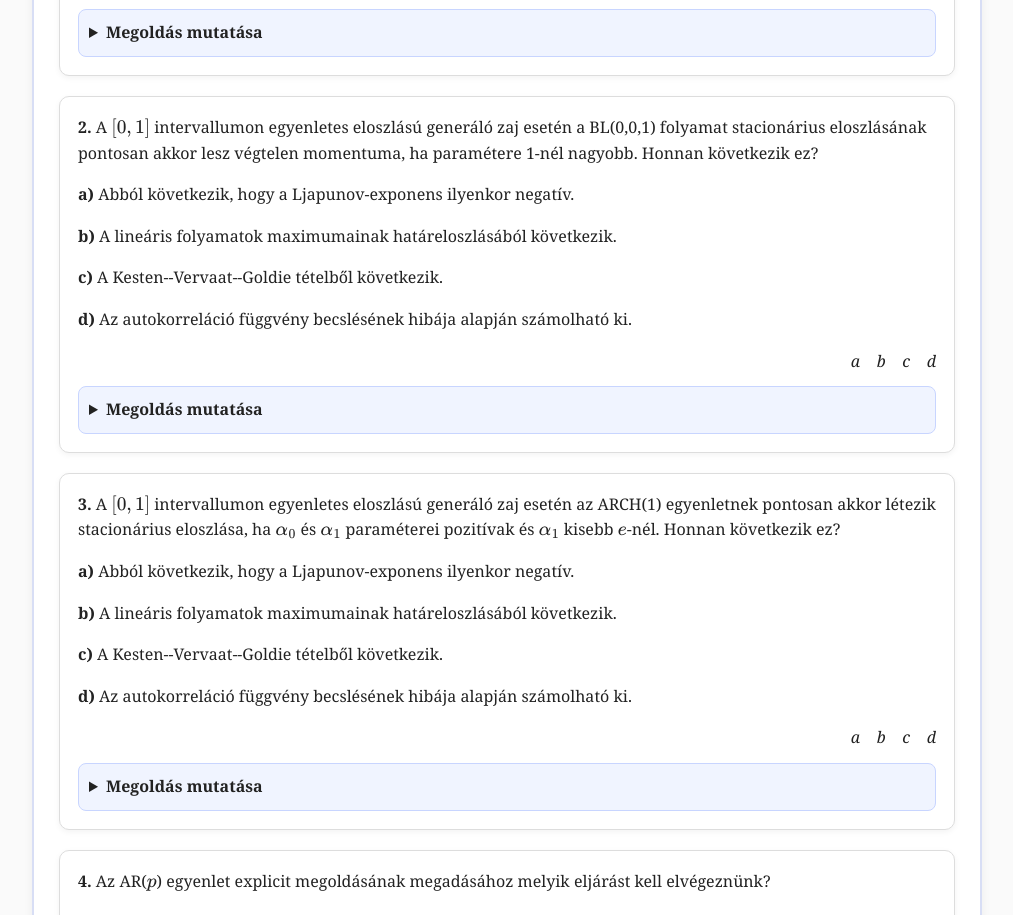
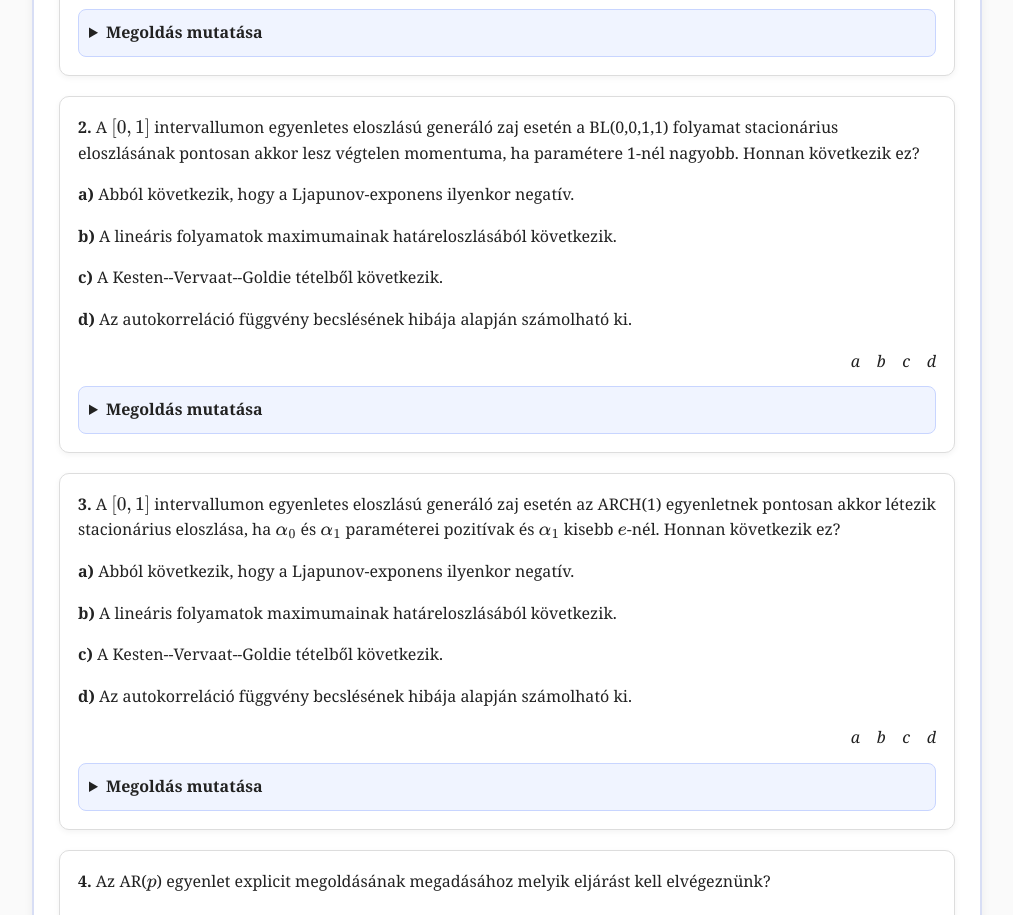
Before and after one commit to MolnarAndras2718/Id-sorok-elemz-se-I.-zh-feladatsorok-megold-sokkal, a plain HTML site: page index.html in a window 1280 px wide. Shown: the part 7554-8469 px from the top of the page, without its empty margins (133-1146 px from the left). Drawn offline with nearby package versions, Linux system fonts and the light colour scheme.

Commit message:
Fix process notation in index.html
Updated the process description from BL(0,0,1) to BL(0,0,1,1).

```diff
--- a/index.html
+++ b/index.html
@@ -1032,7 +1032,7 @@
     <p>
       <strong>2.</strong>
       A $[0,1]$ intervallumon egyenletes eloszlású generáló zaj esetén
-      a BL(0,0,1) folyamat stacionárius eloszlásának pontosan akkor lesz
+      a BL(0,0,1,1) folyamat stacionárius eloszlásának pontosan akkor lesz
       végtelen momentuma, ha paramétere 1-nél nagyobb. Honnan következik ez?
     </p>
 
```
